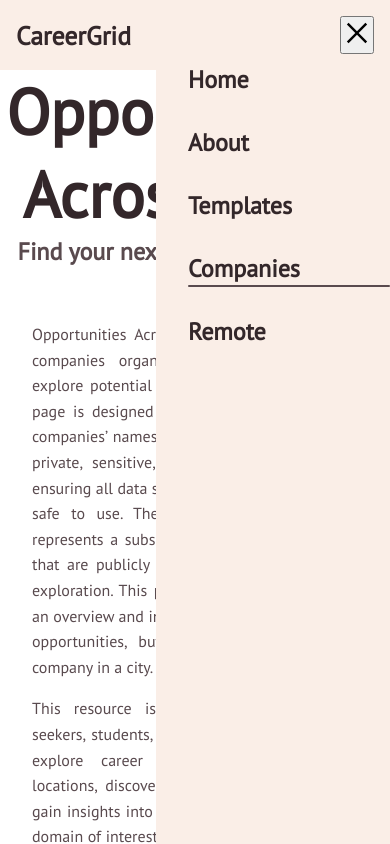
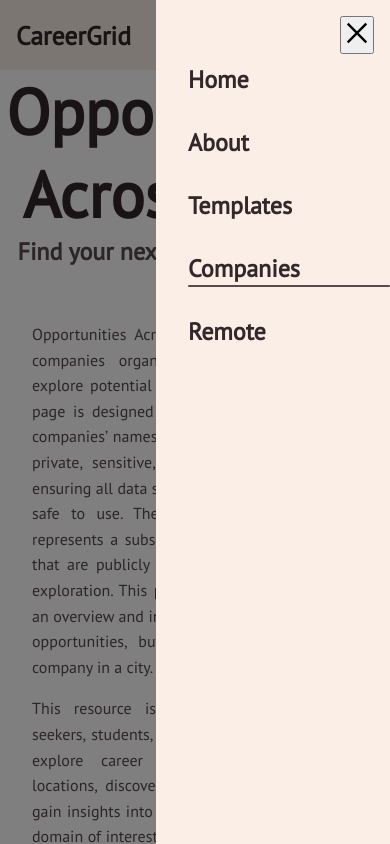
Before and after one commit to Yashvi-Khandelwal/CareerGrid-Website, a React (Vite) app: page /companies in a window 390 px wide. Both pictures are taken after a click on the button "Open menu". Shown: the top 844 px of the page. Built offline with nearby package versions, Linux system fonts and the light colour scheme.

Commit message:
overlay added in navbar

```diff
--- a/src/components/NavBar.css
+++ b/src/components/NavBar.css
@@ -58,6 +58,16 @@
     z-index: 1001;
 }
 
+.overlay {
+  position: fixed;
+  top: 0;
+  left: 0;
+  width: 100%;
+  height: 100%;
+  background-color: rgba(0, 0, 0, 0.5);
+  z-index: 999;
+}
+
 @media (max-width: 768px) {
     .hamburger {
         display: block;
--- a/src/components/NavBar.jsx
+++ b/src/components/NavBar.jsx
@@ -31,6 +31,8 @@ export const NavBar = ()=>{
                 <NavLink to="/companies" className={({ isActive }) => isActive ? "active-link" : ""}>Companies</NavLink>
                 <NavLink to="/remote" className={({ isActive }) => isActive ? "active-link" : ""}>Remote</NavLink>
             </div>
+
+            {isOpen && <div className="overlay" onClick={toggleDrawer}></div>}
         </nav>
     )
 }
--- a/src/pages/Companies.jsx
+++ b/src/pages/Companies.jsx
@@ -45,6 +45,7 @@ export const Companies = () => {
                     onClose={handleClose}
                 />
             )}
+
         </section>
     )
 }
```
